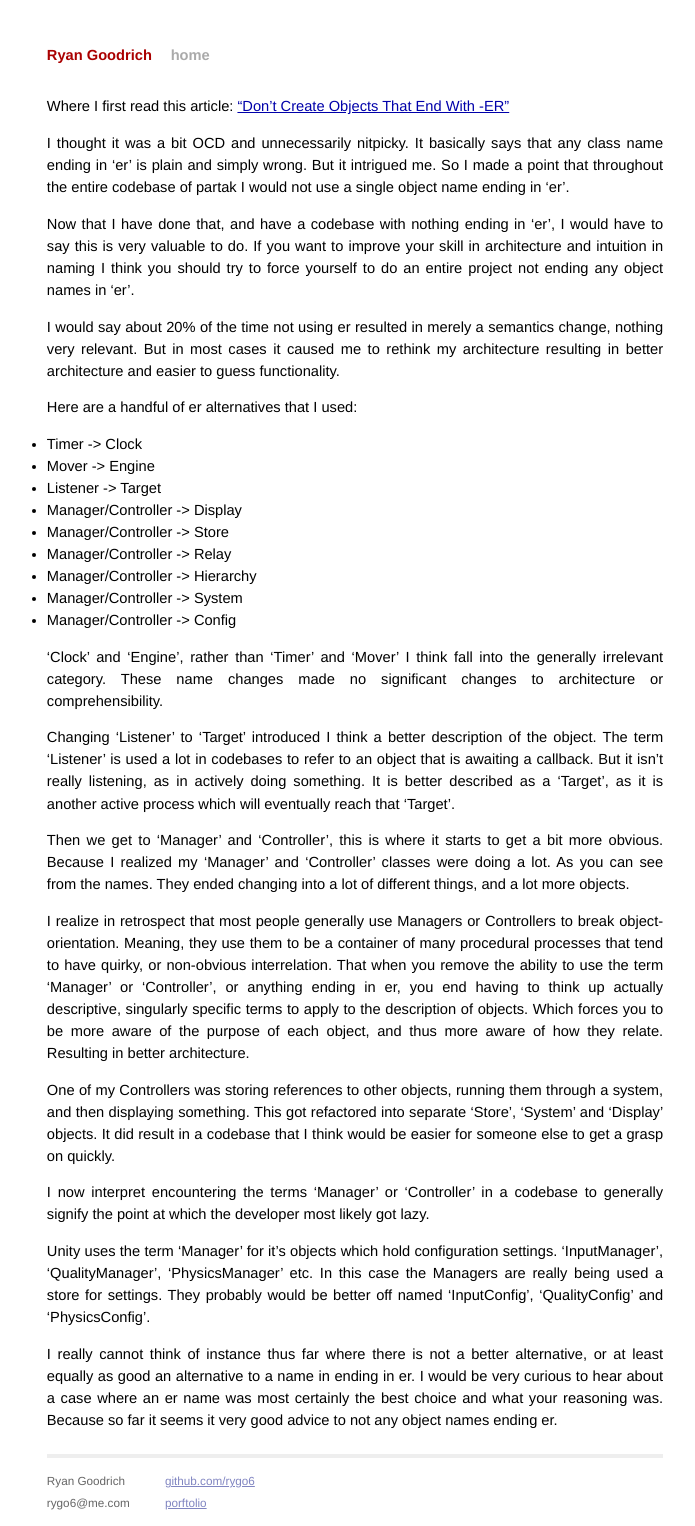
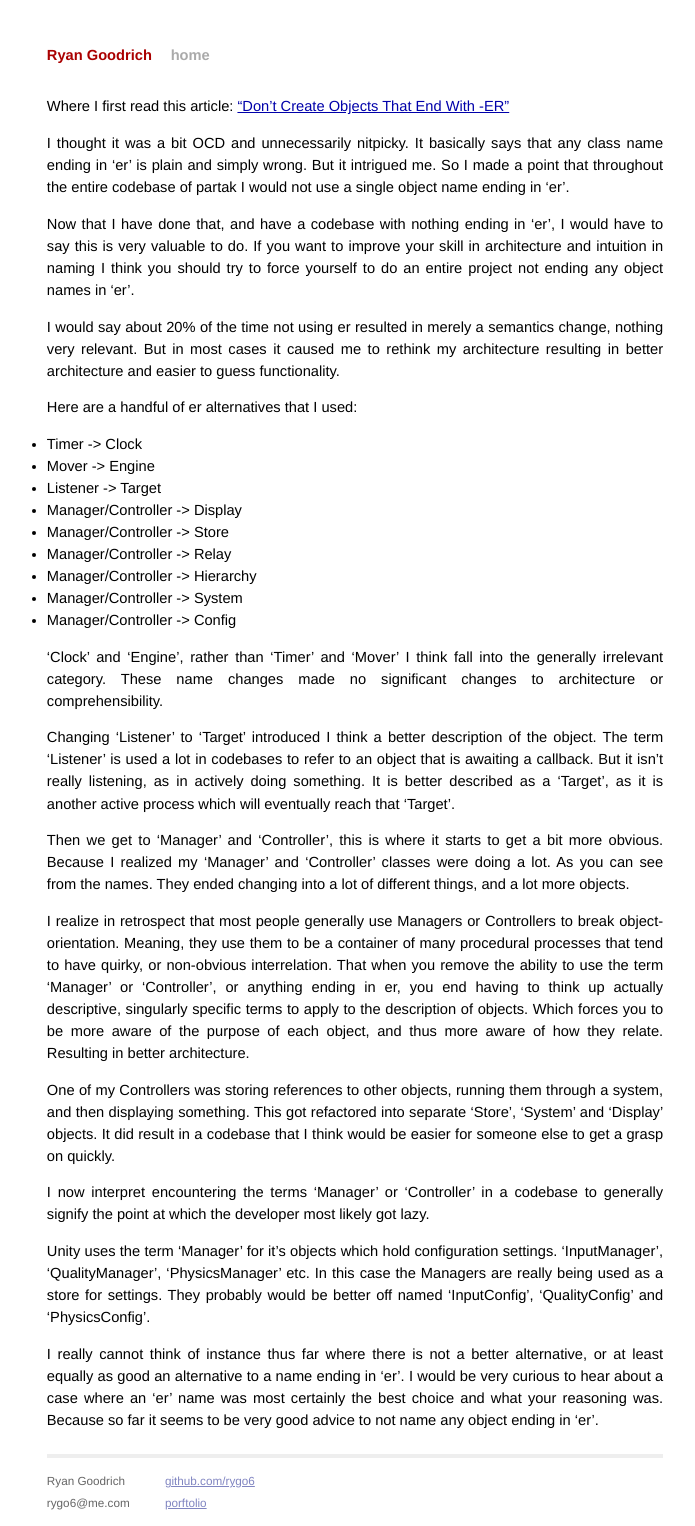
Before and after one commit to rygo6/rygo6.github.io, a Jekyll site: the page built from _posts/2016-2-6-ER-Objects.md, in a window 1280 px wide. Shown: the whole page, without its empty margins (285-980 px from the left). Built offline with Jekyll 4.4.1, drawn with Linux system fonts in a browser that asks for light colours.

Commit message:
er object post

```diff
--- a/_posts/2016-2-6-ER-Objects.md
+++ b/_posts/2016-2-6-ER-Objects.md
@@ -36,6 +36,6 @@ One of my Controllers was storing references to other objects, running them thro
 
 I now interpret encountering the terms 'Manager' or 'Controller' in a codebase to generally signify the point at which the developer most likely got lazy.
 
-Unity uses the term 'Manager' for it's objects which hold configuration settings. 'InputManager', 'QualityManager', 'PhysicsManager' etc. In this case the Managers are really being used a store for settings. They probably would be better off named 'InputConfig', 'QualityConfig' and 'PhysicsConfig'.
+Unity uses the term 'Manager' for it's objects which hold configuration settings. 'InputManager', 'QualityManager', 'PhysicsManager' etc. In this case the Managers are really being used as a store for settings. They probably would be better off named 'InputConfig', 'QualityConfig' and 'PhysicsConfig'.
 
-I really cannot think of instance thus far where there is not a better alternative, or at least equally as good an alternative to a name in ending in er. I would be very curious to hear about a case where an er name was most certainly the best choice and what your reasoning was. Because so far it seems it very good advice to not any object names ending er.
+I really cannot think of instance thus far where there is not a better alternative, or at least equally as good an alternative to a name ending in 'er'. I would be very curious to hear about a case where an 'er' name was most certainly the best choice and what your reasoning was. Because so far it seems to be very good advice to not name any object ending in 'er'.
```
